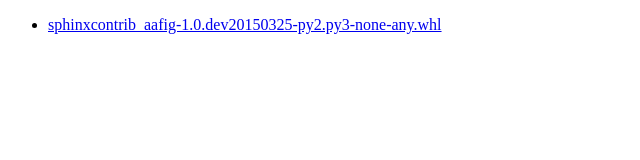
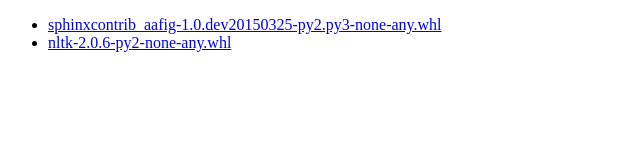
Before and after one commit to singingwolfboy/python-wheelhouse, a plain HTML site: page index.html in a window 1280 px wide. Shown: the whole page, without its empty margins (0-640 px from the left). Drawn offline with Linux system fonts and the light colour scheme.

Commit message:
Added NLTK 2.0.6

```diff
--- a/index.html
+++ b/index.html
@@ -5,6 +5,9 @@
   <li><a href="sphinxcontrib_aafig-1.0.dev20150325-py2.py3-none-any.whl">
     sphinxcontrib_aafig-1.0.dev20150325-py2.py3-none-any.whl
   </a></li>
+  <li><a href="nltk-2.0.6-py2-none-any.whl">
+    nltk-2.0.6-py2-none-any.whl
+  </a></li>
 </ul>
 </body>
 </html>
```
Also changed, not shown: 1 other file.
